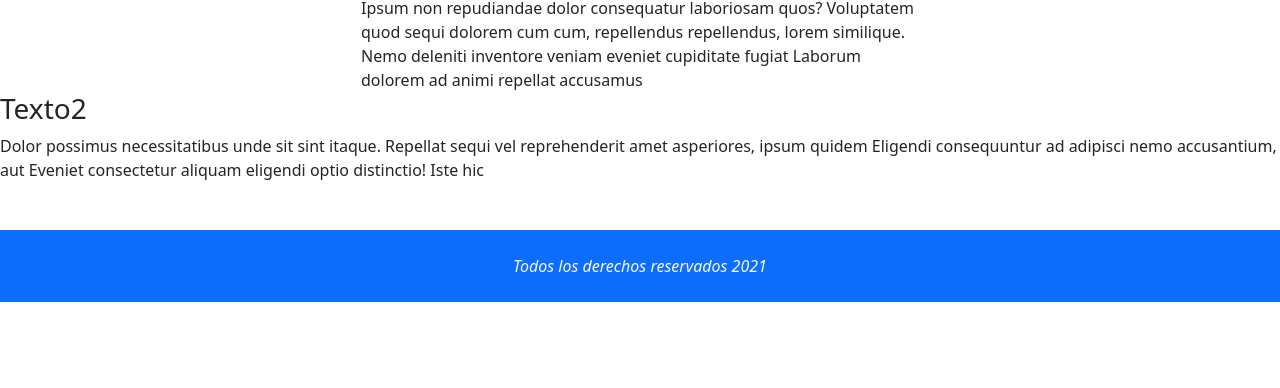
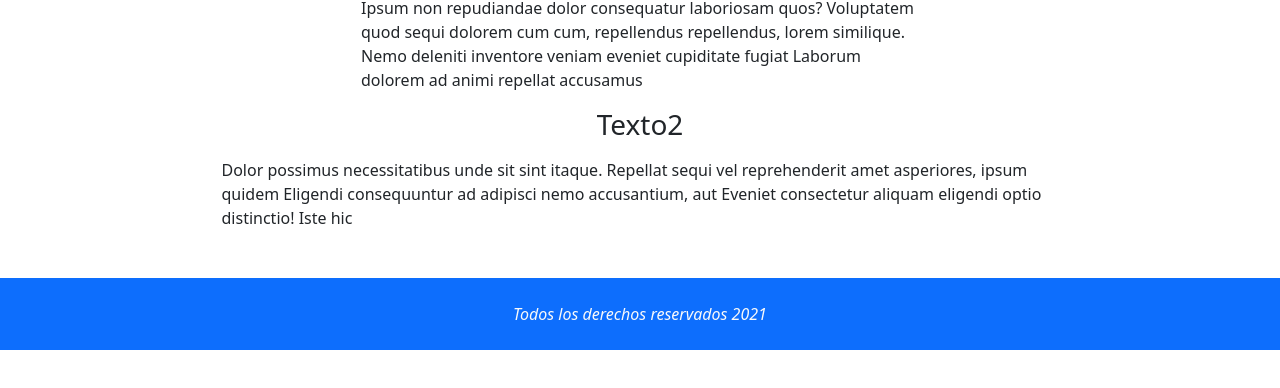
Before and after one commit to edcasar/practicaGit, a plain HTML site: page index.html in a window 1280 px wide. Shown: the part 162-550 px from the top of the page. Drawn offline with nearby package versions, Linux system fonts and the light colour scheme.

Commit message:
actialiando el contenido

```diff
--- a/index.html
+++ b/index.html
@@ -31,9 +31,9 @@
 		<h2 class="my-3 text-center">Titulo </h2>
 		<p class="w-50 m-auto">Ipsum non repudiandae dolor consequatur laboriosam quos? Voluptatem quod sequi dolorem cum cum, repellendus repellendus, lorem similique. Nemo deleniti inventore veniam eveniet cupiditate fugiat Laborum dolorem ad animi repellat accusamus</p>
 	</section>
-	<section>
-		<h3>Texto2</h3>
-		<p>Dolor possimus necessitatibus unde sit sint itaque. Repellat sequi vel reprehenderit amet asperiores, ipsum quidem Eligendi consequuntur ad adipisci nemo accusantium, aut Eveniet consectetur aliquam eligendi optio distinctio! Iste hic	</p>
+	<section class="container w-100">
+		<h3 class="my-3 text-center">Texto2</h3>
+		<p class="texte-center w-75 m-auto">Dolor possimus necessitatibus unde sit sint itaque. Repellat sequi vel reprehenderit amet asperiores, ipsum quidem Eligendi consequuntur ad adipisci nemo accusantium, aut Eveniet consectetur aliquam eligendi optio distinctio! Iste hic	</p>
 
 	</section>
 	<footer class="w-100 d-flex justify-content-center mt-5 py-4 bg-primary text-light" ><i>Todos los derechos reservados 2021</i></footer>
```
